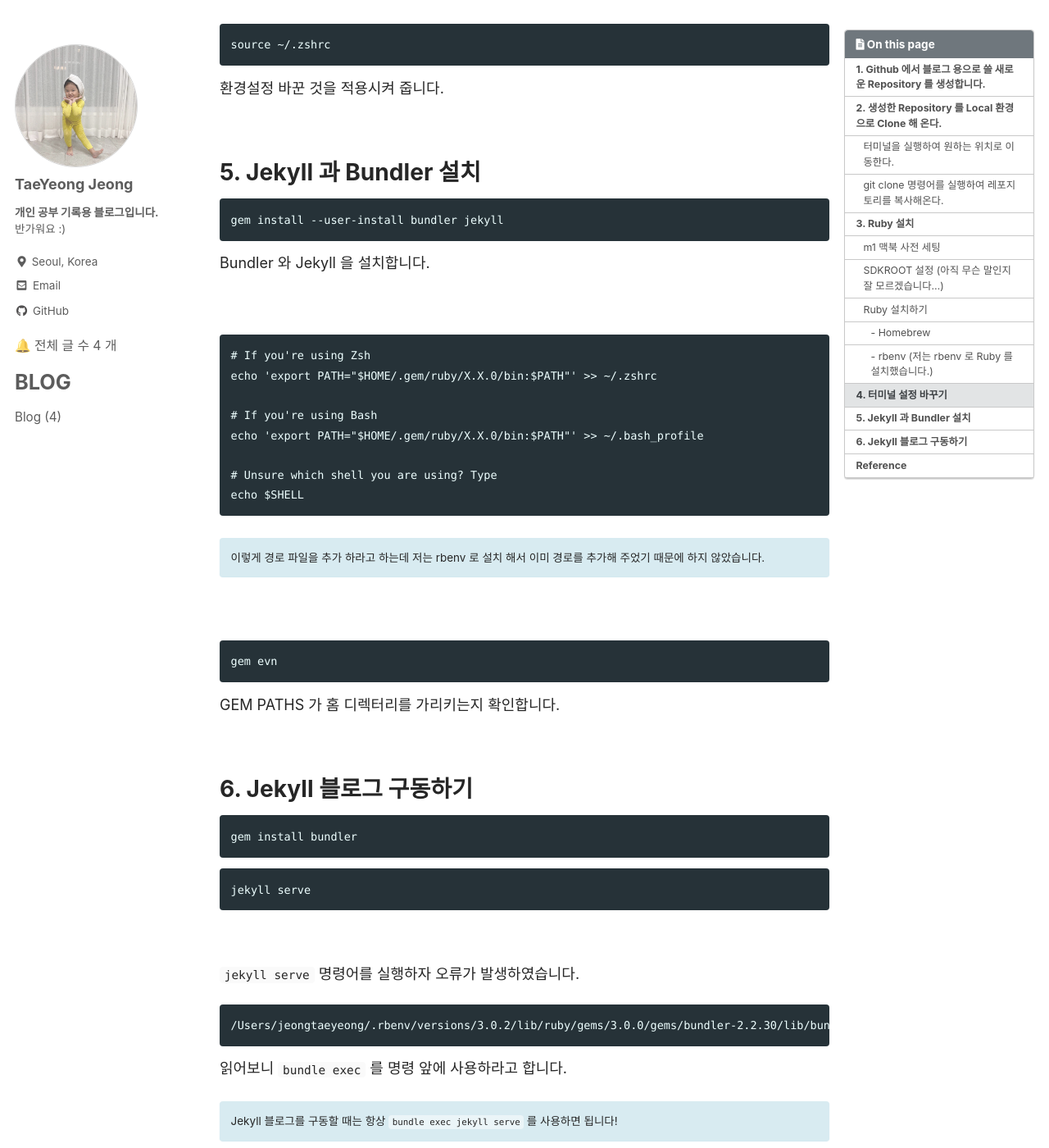
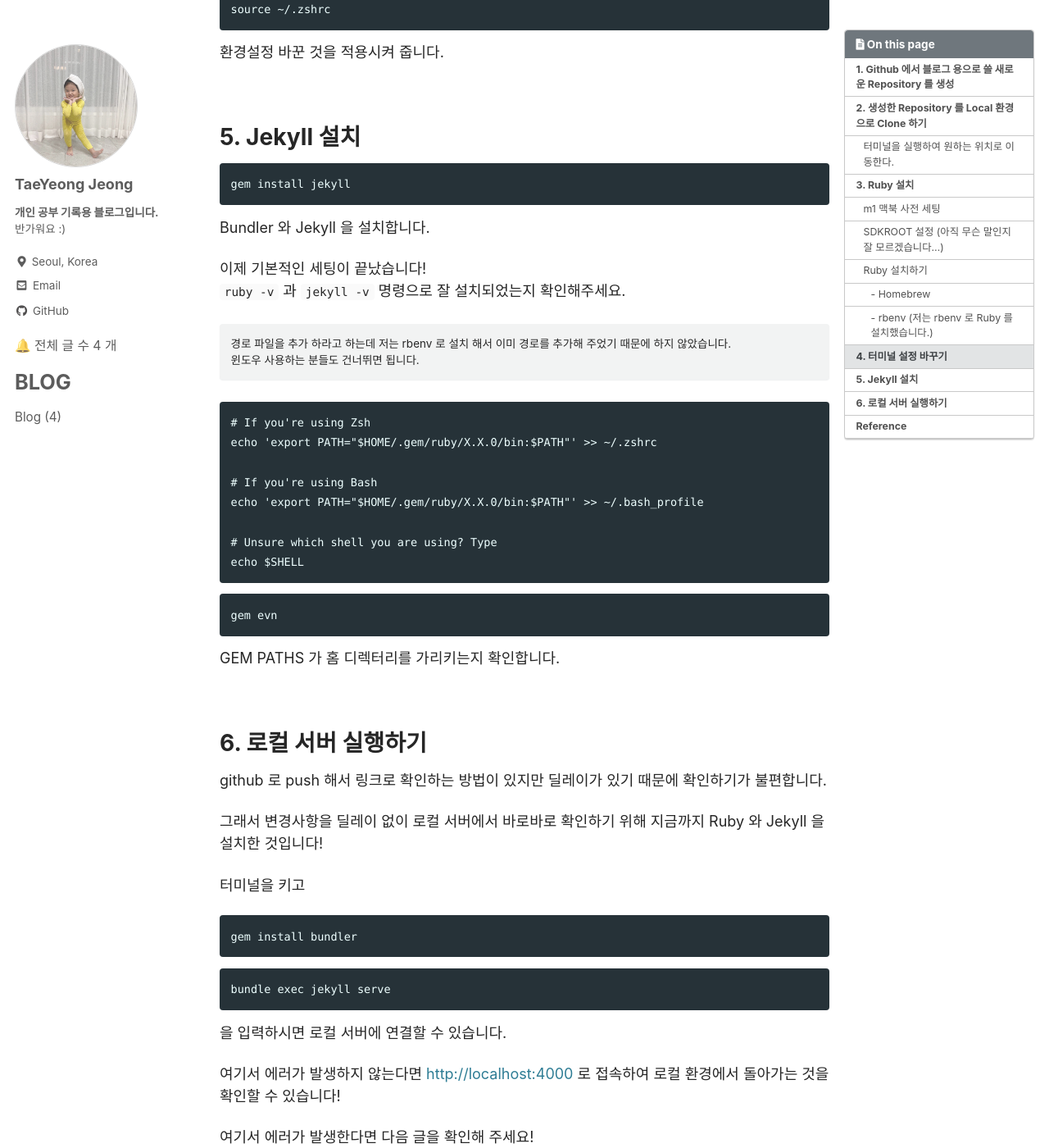
Before and after one commit to dev-taeyeong/test-blog, a Jekyll site: the page built from _posts/Github_Blog/2021-11-01-make-blog-1.md, in a window 1280 px wide and 1400 px high, scrolled down 4830 px. Shown: the whole window at 82% size. Built offline with Jekyll 4.4.1, drawn with Linux system fonts in a browser that asks for light colours; cached includes are drawn as plain includes; comment, search, counter and statistics services are not loaded; some of the changed text lies outside the part shown.

Commit message:
깃허브 블로그 생성 게시물 수정

````diff
--- a/_posts/Github_Blog/2021-11-01-make-blog-1.md
+++ b/_posts/Github_Blog/2021-11-01-make-blog-1.md
@@ -24,9 +24,9 @@
 <br>
 <br>
 
-# 1. Github 에서 블로그 용으로 쓸 새로운 Repository 를 생성합니다.
+# 1. Github 에서 블로그 용으로 쓸 새로운 Repository 를 생성
 
-레포지토리의 이름은 반드시 자신의 깃허브 계정 이름.github.io 로 해야합니다!
+리포지토리의 이름은 반드시 자신의 깃허브 계정 이름.github.io 로 해야합니다!
 {: .notice--warning}
 
 <!-- {:.notice--primary} -->
@@ -35,19 +35,21 @@
 
 <br>
 
-# 2. 생성한 Repository 를 Local 환경으로 Clone 해 온다.
+# 2. 생성한 Repository 를 Local 환경으로 Clone 하기
 
-> 이렇게 하지 않고 그냥 바로 **minimal-mistake** 테마를 fork 해 온 뒤에 **remote** 해도 상관없을 것 같다. 나는 처음 본 게시물에서 이렇게 하길래 이렇게 했다.
+이렇게 하지 않고 그냥 바로 **minimal-mistake** 테마를 fork 해 온 뒤에 **remote** 해도 상관없을 것 같습니다.
+저는 처음 본 게시물을 따라하느라 이렇게 했는데 자신의 깃허브 계정 이름.github.io 폴더에 minimal-mistake 테마 파일들을 넣기만 하면 되니까 편한대로 하시면 될 것 같습니다!
+{: .notice}
+
+여기서 부터는 컴퓨터에 git 이 설치되어 있어야 합니다! 없으신 분들은 설치하고 진행하시면 됩니다.
+{: .notice--warning}
 
 ## 터미널을 실행하여 원하는 위치로 이동한다.
 
 원하는 폴더로 이동했다면 이제 이 로컬 폴더에 위에서 만든 레포지토리를 복사한다.
 
-<br>
-
-## git clone 명령어를 실행하여 레포지토리를 복사해온다.
-
-git clone + 레포지토리 주소.git 실행
+터미널에서 git clone 자신의 리포지토리 주소.git 명령을 입력합니다.
+{: .notice}
 
 ```
 git clone https://github.com/1day1commit/1day1commit.github.io.git
@@ -63,7 +65,7 @@
 Jekyll 은 Ruby 라는 언어로 만들어졌기 때문에 설치하기 위해 Ruby 를 먼저 설치해야 합니다.
 
 Ruby 를 최신 버전으로 설치 하면 됩니다. 저는 맥os 때문인지 m1 맥북 때문인지 모르겠는데 힘들게 설치했습니다 ㅠㅠ
-m1 맥북이면 저를 따라 해주세요!
+m1 맥북이면 저를 따라 하시고 윈도우라면 인터넷에서 다운 받으신 후 5번으로 넘어가세요!
 {: .notice}
 
 <br>
@@ -197,13 +199,14 @@
 
 # 4. 터미널 설정 바꾸기
 
+윈도우 사용자 분들은 5번으로 넘어가시면 됩니다!
+{: .notice}
+
 ```
 vi ~/.zshrc
 ```
 
 저는 zsh 를 사용하기 때문에 zsh 설정 파일을 열어주었습니다.
-
-<br>
 
 ```
 (.zshrc)
@@ -214,8 +217,6 @@
 
 PATH 추가를 위해 위의 두 줄을 추가해줍니다.
 
-<br>
-
 ```
 source ~/.zshrc
 ```
@@ -224,15 +225,20 @@
 
 <br>
 
-# 5. Jekyll 과 Bundler 설치
+# 5. Jekyll 설치
 
 ```
-gem install --user-install bundler jekyll
+gem install jekyll
 ```
 
 Bundler 와 Jekyll 을 설치합니다.
 
-<br>
+이제 기본적인 세팅이 끝났습니다!
+`ruby -v` 과 `jekyll -v` 명령으로 잘 설치되었는지 확인해주세요.
+
+경로 파일을 추가 하라고 하는데 저는 rbenv 로 설치 해서 이미 경로를 추가해 주었기 때문에 하지 않았습니다.
+윈도우 사용하는 분들도 건너뛰면 됩니다.
+{: .notice}
 
 ```
 # If you're using Zsh
@@ -245,11 +251,6 @@
 echo $SHELL
 ```
 
-이렇게 경로 파일을 추가 하라고 하는데 저는 rbenv 로 설치 해서 이미 경로를 추가해 주었기 때문에 하지 않았습니다.
-{: .notice--info}
-
-<br>
-
 ```
 gem evn
 ```
@@ -258,38 +259,25 @@
 
 <br>
 
-# 6. Jekyll 블로그 구동하기
+# 6. 로컬 서버 실행하기
+
+github 로 push 해서 링크로 확인하는 방법이 있지만 딜레이가 있기 때문에 확인하기가 불편합니다.
+
+그래서 변경사항을 딜레이 없이 로컬 서버에서 바로바로 확인하기 위해 지금까지 Ruby 와 Jekyll 을 설치한 것입니다!
+
+터미널을 키고
 
 ```
 gem install bundler
 ```
 
 ```
-jekyll serve
-```
-
-<br>
-
-`jekyll serve` 명령어를 실행하자 오류가 발생하였습니다.
-
-```
-/Users/jeongtaeyeong/.rbenv/versions/3.0.2/lib/ruby/gems/3.0.0/gems/bundler-2.2.30/lib/bundler/runtime.rb:309:in `check_for_activated_spec!': You have already activated i18n 1.8.10, but your Gemfile requires i18n 0.9.5. Prepending `bundle exec` to your command may solve this. (Gem::LoadError)
-```
-
-읽어보니 `bundle exec` 를 명령 앞에 사용하라고 합니다.
-
-Jekyll 블로그를 구동할 때는 항상 `bundle exec jekyll serve` 를 사용하면 됩니다!
-{: .notice--info}
-
-<br>
-
-```
 bundle exec jekyll serve
 ```
 
+을 입력하시면 로컬 서버에 연결할 수 있습니다.
+
 여기서 에러가 발생하지 않는다면 [http://localhost:4000](http://localhost:4000) 로 접속하여 로컬 환경에서 돌아가는 것을 확인할 수 있습니다!
-
-<br>
 
 여기서 에러가 발생한다면 다음 글을 확인해 주세요!
 
@@ -299,6 +287,8 @@
 
 - [Jekyll 공식 문서](https://jekyllrb.com/)
 
-* [Yoon Sung's Blog](https://unluckyjung.github.io/develop-setting/2021/01/20/Mac-Jekyll-Setting/)
+- [Yoon Sung's Blog](https://unluckyjung.github.io/develop-setting/2021/01/20/Mac-Jekyll-Setting/)
 
 - [평생 공부 블로그 : Today I Learned](https://ansohxxn.github.io/blog/i-made-my-blog/)
+
+- [정리가 재밌는 개발자](https://velog.io/@eona1301/Github-Blog-Jekyll-minimal-mistakes-%EC%8B%9C%EC%9E%91%ED%95%98%EA%B8%B0)
````
